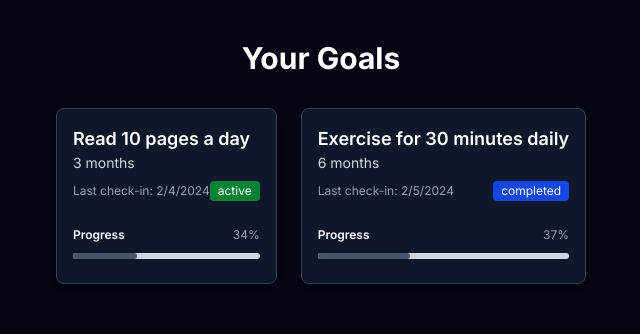
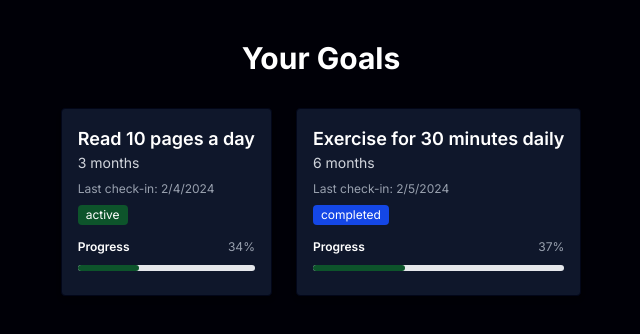
Before and after one commit to totester12/Accountability, a React (Vite) app: page /goals in a window 1280 px wide. Shown: the top 334 px of the page, without its empty margins (319-959 px from the left). Built offline with nearby package versions, Linux system fonts and the light colour scheme.

Commit message:
minor changes

```diff
--- a/src/App.css
+++ b/src/App.css
@@ -1,4 +1,4 @@
 body {
-    background-color: #050514; /* This will be your default dark background */
+    background-color: #000007; /* This will be your default dark background */
 
   }
--- a/src/GoalCard.jsx
+++ b/src/GoalCard.jsx
@@ -13,22 +13,22 @@ const GoalCard = ({ goal }) => {
     const lastCheckInDate = goal.last_check_in ? new Date(goal.last_check_in) : currentDate;
 
     // Calculate the elapsed time in days
-    const elapsedTimeInDays = calculateDaysBetween(startDate, lastCheckInDate);
+    const elapsedTimeInDays = calculateDaysBetween(new Date(goal.startDate), lastCheckInDate);
 
     // Calculate progress as percentage (between 0 and 100)
     const progress = Math.min((elapsedTimeInDays / durationInDays) * 100, 100);
 
     // Dark colors for the status
     const statusColors = {
-      active: { bg: "bg-green-700", text: "text-white" },    // Dark Green
+      active: { bg: "bg-green-900", text: "text-white" },    // Dark Green
       completed: { bg: "bg-blue-700", text: "text-white" },  // Dark Blue
-      failed: { bg: "bg-red-700", text: "text-white" },      // Dark Red
+      failed: { bg: "bg-red-800", text: "text-white" },      // Dark Red
     };
 
     const statusClass = statusColors[goal.status] || { bg: "bg-gray-700", text: "text-white" }; // Default to dark gray
 
     return (
-      <div onClick={()=>console.log(goal.id)}className="p-4 bg-slate-900 border border-slate-700 shadow-md rounded-lg hover:bg-slate-800 transition">
+      <div onClick={()=>console.log(goal.id)}className="p-4 bg-slate-900 border border-slate-950 shadow-md rounded-sm hover:bg-slate-800 transition">
         <h3 className="text-lg font-semibold text-white">{goal.title}</h3>
         <p className="text-gray-300 text-sm">{goal.duration} months</p>
 
@@ -36,11 +36,15 @@ const GoalCard = ({ goal }) => {
           <span>
             Last check-in: {goal.last_check_in ? new Date(goal.last_check_in).toLocaleDateString() : "No check-ins yet"}
           </span>
+
+        </div>
+        <div className="flex items-center justify-between text-xs text-gray-400 mt-2">
+
           <span className={`px-2 py-0.5 rounded ${statusClass.bg} ${statusClass.text}`}>{goal.status}</span>
         </div>
 
         {/* Progress Bar */}
-        <div className="mt-4">
+        <div className="mt-1">
           <div className="relative pt-1">
             <div className="flex mb-2 items-center justify-between">
               <div>
@@ -51,9 +55,9 @@ const GoalCard = ({ goal }) => {
               </div>
             </div>
             <div className="flex mb-2">
-              <div className="w-full bg-gray-300 rounded-full h-1.5">
+              <div className="w-full bg-gray-200 rounded-full h-1.5">
                 <div
-                  className="bg-slate-600 h-1.5 rounded-full"
+                  className="bg-green-900 h-1.5 rounded-full"
                   style={{ width: `${progress}%` }}
                 ></div>
               </div>
--- a/src/Register.jsx
+++ b/src/Register.jsx
@@ -14,7 +14,7 @@ const Register = () => {
       return;
     }
     console.log("User registered:", { username, password });
-    navigate("/login"); // Redirect to login after registering
+    navigate("/"); // Redirect to login after registering
   };
 
   return (
@@ -27,7 +27,7 @@ const Register = () => {
           <input
             type="text"
             placeholder="Username"
-            className="w-full px-4 py-2 mt-1 bg-slate-800 border border-slate-600 text-white focus:ring focus:ring-slate-500 focus:border-slate-300 outline-none"
+            className="w-full px-4 py-2 mt-1 caret-slate-500 bg-slate-800 border border-slate-600 text-white focus:ring focus:ring-slate-500 focus:border-slate-300 outline-none"
             value={username}
             onChange={(e) => setUsername(e.target.value)}
             required
@@ -37,7 +37,7 @@ const Register = () => {
           <input
             type="password"
             placeholder="Password"
-            className="w-full px-4 py-2 mt-1 bg-slate-800 border border-slate-600 text-white focus:ring focus:ring-slate-500 focus:border-slate-300 outline-none"
+            className="w-full px-4 py-2 mt-1 caret-slate-500 bg-slate-800 border border-slate-600 text-white focus:ring focus:ring-slate-500 focus:border-slate-300 outline-none"
             value={password}
             onChange={(e) => setPassword(e.target.value)}
             required
@@ -47,7 +47,7 @@ const Register = () => {
           <input
             type="password"
             placeholder="Confirm Password"
-            className="w-full px-4 py-2 mt-1 bg-slate-800 border border-slate-600 text-white focus:ring focus:ring-slate-500 focus:border-slate-300 outline-none"
+            className="w-full px-4 py-2 mt-1 caret-slate-500 bg-slate-800 border border-slate-600 text-white focus:ring focus:ring-slate-500 focus:border-slate-300 outline-none"
             value={confirmPassword}
             onChange={(e) => setConfirmPassword(e.target.value)}
             required
--- a/src/index.css
+++ b/src/index.css
@@ -8,7 +8,7 @@
 
 
   color: rgba(255, 255, 255, 0.87);
-  background-color: #050514;
+  background-color: #e8e8eb;
 
 
   font-synthesis: none;
```
